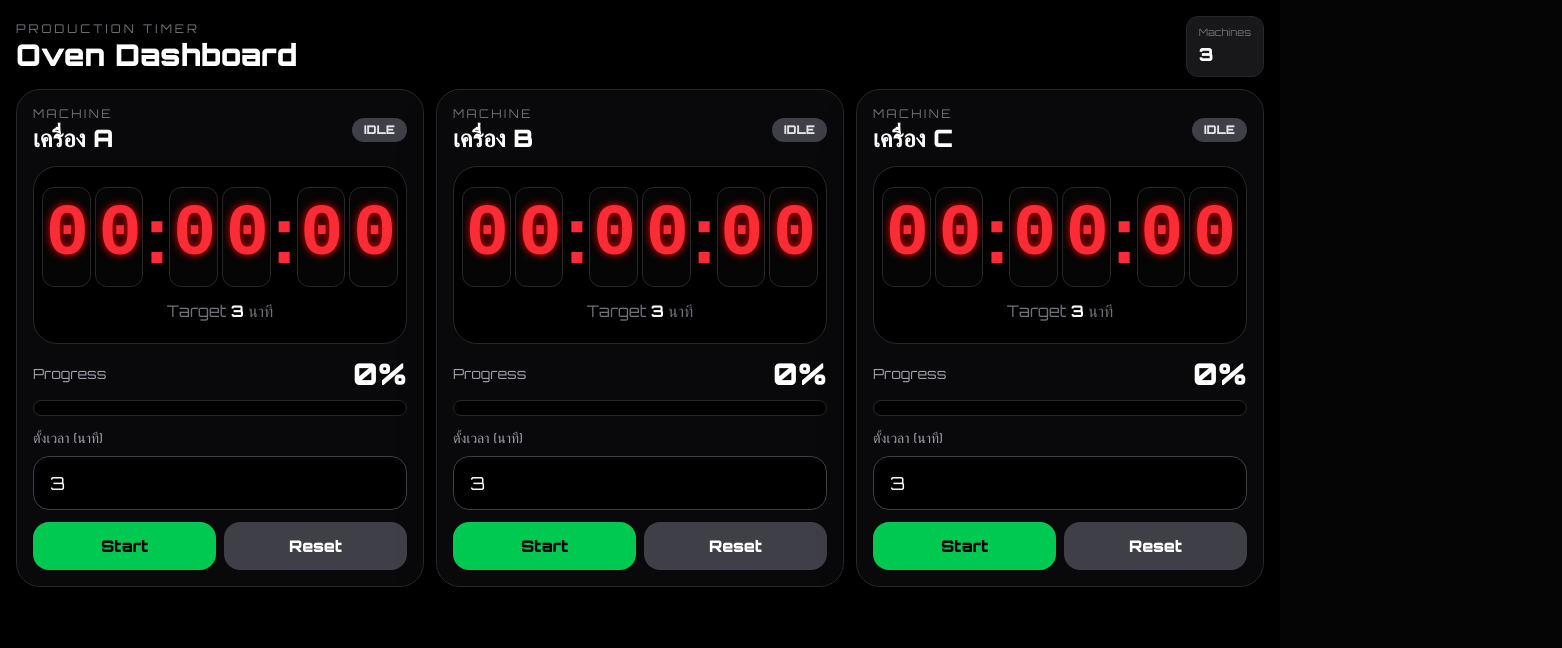
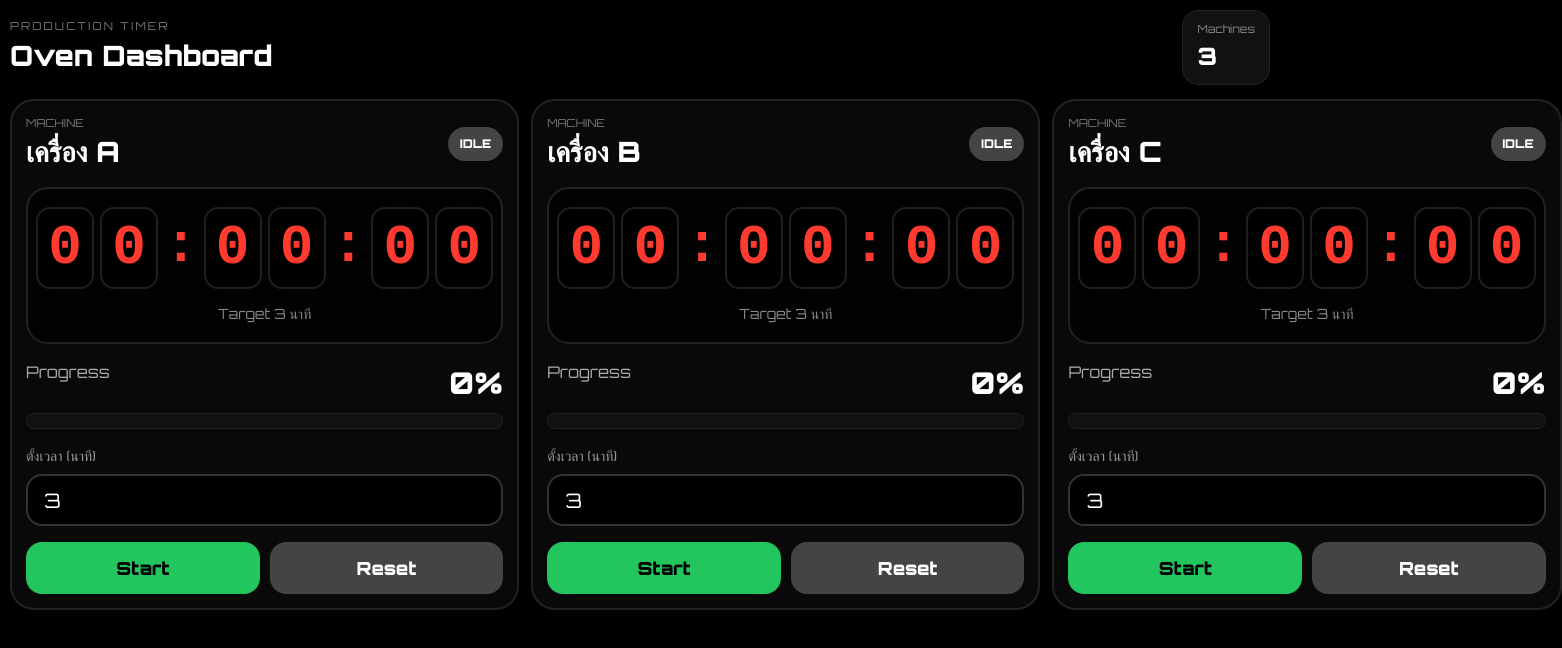
Before and after one commit to MJsushi/oven-timer, a Next.js app: page / in a window 1280 px wide. Shown: the top 648 px of the page, 1562 px wide, since content can reach past the window. Built offline with nearby package versions, Linux system fonts and the light colour scheme.

Commit message:
support old safari

```diff
--- a/src/app/globals.css
+++ b/src/app/globals.css
@@ -4,11 +4,9 @@ html,
 body {
   margin: 0;
   padding: 0;
-  background: #050505;
+  background: #000;
   color: white;
-  overflow-x: hidden;
-  font-family: var(--font-orbitron),
-    sans-serif;
+  font-family: Arial, Helvetica, sans-serif;
 }
 
 * {
@@ -31,50 +29,289 @@ input[type="number"] {
   appearance: textfield;
 }
 
-/* LED display */
-.led-text {
-  color: #ff453a;
-
-  text-shadow:
-    0 0 4px rgba(255, 69, 58, 0.9),
-    0 0 8px rgba(255, 69, 58, 0.8),
-    0 0 16px rgba(255, 69, 58, 0.7);
+.page {
+  min-height: 100vh;
+  background: #000;
+  padding: 10px;
 }
 
-/* subtle pulse */
-@keyframes ledPulse {
-  0% {
-    opacity: 0.94;
-  }
+.header {
+  display: flex;
+  justify-content: space-between;
+  align-items: center;
+  margin-bottom: 14px;
+}
 
-  50% {
-    opacity: 1;
-  }
+.header-sub {
+  font-size: 11px;
+  color: #777;
+  text-transform: uppercase;
+  letter-spacing: 0.2em;
+}
 
-  100% {
-    opacity: 0.94;
+.header-title {
+  margin: 0;
+  font-size: 28px;
+  font-weight: 900;
+}
+
+.machine-box {
+  background: #111;
+  border: 1px solid #222;
+  border-radius: 16px;
+  padding: 10px 14px;
+}
+
+.machine-label {
+  font-size: 11px;
+  color: #888;
+}
+
+.machine-count {
+  font-size: 24px;
+  font-weight: 900;
+}
+
+.grid {
+  display: grid;
+  grid-template-columns: 1fr;
+  gap: 12px;
+}
+
+@media (min-width: 768px) {
+  .grid {
+    grid-template-columns:
+      repeat(2, 1fr);
   }
 }
 
-.led-pulse {
-  animation: ledPulse 2s infinite;
-}
-
-/* progress shine */
-@keyframes progressGlow {
-  0% {
-    opacity: 0.5;
-  }
-
-  50% {
-    opacity: 1;
-  }
-
-  100% {
-    opacity: 0.5;
+@media (min-width: 1280px) {
+  .grid {
+    grid-template-columns:
+      repeat(3, 1fr);
   }
 }
 
-.progress-glow {
-  animation: progressGlow 1.5s infinite;
+.card {
+  border-radius: 24px;
+  padding: 14px;
+  border: 2px solid #222;
 }
+
+.card-normal {
+  background: #090909;
+}
+
+.card-warning {
+  background: #2a1800;
+  border-color: #ffb300;
+}
+
+.card-finished {
+  background: #330000;
+  border-color: #ff3b30;
+}
+
+.top-row {
+  display: flex;
+  justify-content: space-between;
+  align-items: center;
+  margin-bottom: 14px;
+}
+
+.machine-text {
+  font-size: 11px;
+  color: #777;
+  text-transform: uppercase;
+}
+
+.machine-name {
+  font-size: 28px;
+  font-weight: 900;
+}
+
+.status {
+  padding: 8px 12px;
+  border-radius: 999px;
+  font-size: 12px;
+  font-weight: 900;
+}
+
+.status-green {
+  background: #22c55e;
+  color: #000;
+}
+
+.status-red {
+  background: #ff3b30;
+  color: white;
+}
+
+.status-gray {
+  background: #444;
+  color: white;
+}
+
+.timer-box {
+  background: #020202;
+  border: 2px solid #222;
+  border-radius: 22px;
+  padding: 18px 8px;
+  margin-bottom: 16px;
+}
+
+.timer-row {
+  display: flex;
+  justify-content: center;
+  align-items: center;
+  gap: 6px;
+}
+
+.digit-box {
+  width: 58px;
+  height: 82px;
+  border-radius: 14px;
+  background: #000;
+  border: 2px solid #1f1f1f;
+  display: flex;
+  align-items: center;
+  justify-content: center;
+}
+
+.digit {
+  color: #ff3b30;
+  font-size: 56px;
+  font-weight: 900;
+  line-height: 1;
+  font-family:
+    "Courier New",
+    monospace;
+}
+
+.colon {
+  color: #ff3b30;
+  font-size: 56px;
+  font-weight: 900;
+  line-height: 1;
+  font-family:
+    "Courier New",
+    monospace;
+  margin-bottom: 4px;
+}
+
+.target {
+  text-align: center;
+  color: #888;
+  margin-top: 14px;
+  font-size: 14px;
+}
+
+.progress-top {
+  display: flex;
+  justify-content: space-between;
+  margin-bottom: 8px;
+  color: #aaa;
+}
+
+.progress-text {
+  font-size: 30px;
+  font-weight: 900;
+  color: white;
+}
+
+.progress-bar {
+  height: 16px;
+  background: #111;
+  border-radius: 999px;
+  overflow: hidden;
+  border: 1px solid #222;
+  margin-bottom: 16px;
+}
+
+.progress-fill {
+  height: 100%;
+}
+
+.fill-green {
+  background: #22c55e;
+}
+
+.fill-yellow {
+  background: #facc15;
+}
+
+.fill-red {
+  background: #ff3b30;
+}
+
+.input-label {
+  margin-bottom: 8px;
+  color: #999;
+  font-size: 14px;
+}
+
+.input {
+  width: 100%;
+  height: 52px;
+  border-radius: 16px;
+  border: 2px solid #333;
+  background: #000;
+  color: white;
+  font-size: 20px;
+  padding: 0 16px;
+}
+
+.button-row {
+  display: flex;
+  gap: 10px;
+  margin-top: 16px;
+}
+
+.button {
+  flex: 1;
+  height: 52px;
+  border: 0;
+  border-radius: 16px;
+  font-size: 18px;
+  font-weight: 900;
+  cursor: pointer;
+}
+
+.button-green {
+  background: #22c55e;
+  color: #000;
+}
+
+.button-orange {
+  background: #f97316;
+  color: #000;
+}
+
+.button-gray {
+  background: #444;
+  color: white;
+}
+
+@media (max-width: 768px) {
+  .header-title {
+    font-size: 22px;
+  }
+
+  .machine-name {
+    font-size: 22px;
+  }
+
+  .digit-box {
+    width: 42px;
+    height: 64px;
+  }
+
+  .digit,
+  .colon {
+    font-size: 42px;
+  }
+
+  .progress-text {
+    font-size: 24px;
+  }
+}
--- a/src/app/layout.js
+++ b/src/app/layout.js
@@ -4,6 +4,12 @@ import "./globals.css";
 const orbitron = Orbitron({
   subsets: ["latin"],
   weight: ["400", "500", "700", "900"],
+  display: "swap", // ✅ safari เก่ากว่า support ดีกว่า
+  fallback: [
+    "Arial",
+    "Helvetica",
+    "sans-serif",
+  ],
   variable: "--font-orbitron",
 });
 
@@ -21,6 +27,9 @@ export const metadata = {
   icons: {
     apple: "/icon-192.png",
   },
+
+  viewport:
+    "width=device-width, initial-scale=1, maximum-scale=1, user-scalable=no",
 };
 
 export default function RootLayout({
@@ -28,10 +37,24 @@ export default function RootLayout({
 }) {
   return (
     <html
-      lang="en"
+      lang="th"
       className={orbitron.variable}
     >
-      <body>{children}</body>
+      <body
+        style={{
+          margin: 0,
+          background: "#050505",
+          color: "white",
+          fontFamily:
+            "var(--font-orbitron), Arial, sans-serif",
+          WebkitTouchCallout: "none",
+          WebkitUserSelect: "none",
+          userSelect: "none",
+          touchAction: "manipulation",
+        }}
+      >
+        {children}
+      </body>
     </html>
   );
 }
--- a/src/app/page.js
+++ b/src/app/page.js
@@ -30,22 +30,23 @@ export default function Page() {
     }))
   );
 
-  const wakeLockRef = useRef(null);
   const audioRef = useRef(null);
 
-  // 🔆 wake lock
-  const enableWakeLock = async () => {
+  // 🔊 init audio
+  useEffect(() => {
     try {
-      if ("wakeLock" in navigator) {
-        wakeLockRef.current =
-          await navigator.wakeLock.request(
-            "screen"
-          );
+      const AudioContextClass =
+        window.AudioContext ||
+        window.webkitAudioContext;
+
+      if (AudioContextClass) {
+        audioRef.current =
+          new AudioContextClass();
       }
     } catch (err) {
       console.log(err);
     }
-  };
+  }, []);
 
   // ⏱ timer
   useEffect(() => {
@@ -91,19 +92,10 @@ export default function Page() {
   // 🔊 alarm
   const playAlarm = () => {
     try {
-      const AudioContextClass =
-        window.AudioContext ||
-        window.webkitAudioContext;
-
-      if (!AudioContextClass) return;
-
-      if (!audioRef.current) {
-        audioRef.current =
-          new AudioContextClass();
-      }
-
       const audioContext =
         audioRef.current;
+
+      if (!audioContext) return;
 
       const playNote = (
         frequency,
@@ -136,7 +128,7 @@ export default function Page() {
         );
 
         gainNode.gain.exponentialRampToValueAtTime(
-          0.18,
+          0.15,
           start + 0.01
         );
 
@@ -152,9 +144,9 @@ export default function Page() {
         );
       };
 
-      playNote(1200, 0.15, 0);
-      playNote(1600, 0.15, 0.2);
-      playNote(2200, 0.35, 0.4);
+      playNote(1200, 0.12, 0);
+      playNote(1600, 0.12, 0.15);
+      playNote(2200, 0.3, 0.3);
     } catch (err) {
       console.log(err);
     }
@@ -163,7 +155,8 @@ export default function Page() {
   // 🗣 speak
   const speakThai = (text) => {
     try {
-      if (!window.speechSynthesis) return;
+      if (!window.speechSynthesis)
+        return;
 
       speechSynthesis.cancel();
 
@@ -190,8 +183,6 @@ export default function Page() {
         await audioRef.current.resume();
       }
     } catch (e) {}
-
-    await enableWakeLock();
 
     setMachines((prev) =>
       prev.map((m) =>
@@ -222,7 +213,7 @@ export default function Page() {
     );
   };
 
-  // ⌨️ update minute
+  // ⌨️ minute
   const updateMinute = (
     id,
     value
@@ -240,7 +231,7 @@ export default function Page() {
     );
   };
 
-  // 🕒 split time
+  // 🕒 split
   const splitTime = (sec) => {
     const h = String(
       Math.floor(sec / 3600)
@@ -259,32 +250,32 @@ export default function Page() {
   };
 
   return (
-    <main className="min-h-screen bg-black text-white p-2 md:p-4">
+    <main className="page">
       {/* header */}
-      <div className="mb-3 flex items-center justify-between">
+      <div className="header">
         <div>
-          <div className="text-[10px] md:text-xs text-zinc-500 uppercase tracking-[0.25em]">
+          <div className="header-sub">
             Production Timer
           </div>
 
-          <h1 className="text-xl md:text-3xl font-black">
+          <h1 className="header-title">
             Oven Dashboard
           </h1>
         </div>
 
-        <div className="bg-zinc-900 border border-zinc-800 rounded-xl px-3 py-2">
-          <div className="text-[10px] text-zinc-500">
+        <div className="machine-box">
+          <div className="machine-label">
             Machines
           </div>
 
-          <div className="text-lg font-black">
+          <div className="machine-count">
             {machines.length}
           </div>
         </div>
       </div>
 
       {/* cards */}
-      <div className="grid grid-cols-1 md:grid-cols-2 xl:grid-cols-3 gap-3">
+      <div className="grid">
         {machines.map((m) => {
           const targetSec =
             Number(m.targetMinute) * 60;
@@ -303,46 +294,34 @@ export default function Page() {
           return (
             <div
               key={m.id}
-              className={`
-                rounded-3xl
-                border
-                p-3 md:p-4
-                flex
-                flex-col
-                gap-3
-                shadow-2xl
-                ${
+              className={`card ${
                 m.finished
-                    ? "bg-red-950 border-red-600"
+                  ? "card-finished"
                   : warning
-                    ? "bg-yellow-950 border-yellow-500"
-                    : "bg-zinc-950 border-zinc-800"
-                }
-              `}
+                  ? "card-warning"
+                  : "card-normal"
+              }`}
             >
               {/* top */}
-              <div className="flex items-center justify-between">
+              <div className="top-row">
                 <div>
-                  <div className="text-[10px] md:text-xs uppercase tracking-[0.2em] text-zinc-500">
+                  <div className="machine-text">
                     Machine
                   </div>
 
-                  <div className="text-lg md:text-2xl font-black">
+                  <div className="machine-name">
                     {m.name}
                   </div>
                 </div>
 
                 <div
-                  className={`
-                    px-3 py-1 rounded-full text-xs font-black
-                    ${
+                  className={`status ${
                     m.finished
-                        ? "bg-red-500 text-white"
+                      ? "status-red"
                       : m.running
-                        ? "bg-green-500 text-black"
-                        : "bg-zinc-700 text-zinc-200"
-                    }
-                  `}
+                      ? "status-green"
+                      : "status-gray"
+                  }`}
                 >
                   {m.finished
                     ? "FINISHED"
@@ -352,62 +331,25 @@ export default function Page() {
                 </div>
               </div>
 
-              {/* TIMER */}
-              <div className="bg-black rounded-3xl border border-zinc-800 px-2 py-4 md:py-5">
-                <div className="flex items-center justify-center gap-1">
-                  {splitTime(m.seconds).map(
-                    (char, i) =>
+              {/* timer */}
+              <div className="timer-box">
+                <div className="timer-row">
+                  {splitTime(
+                    m.seconds
+                  ).map((char, i) =>
                     char === ":" ? (
                       <div
                         key={i}
-                          className="
-                            text-[42px]
-                            md:text-[72px]
-                            font-black
-                            leading-none
-                            text-red-500
-                            mb-1
-                          "
+                        className="colon"
                       >
                         :
                       </div>
                     ) : (
                       <div
                         key={i}
-                          className="
-                            w-[44px]
-                            h-[62px]
-                            md:w-[72px]
-                            md:h-[100px]
-                            rounded-xl
-                            border
-                            border-zinc-800
-                            bg-[#050505]
-                            flex
-                            items-center
-                            justify-center
-                            overflow-hidden
-                          "
+                        className="digit-box"
                       >
-                          <div
-                            className="
-                              text-[40px]
-                              md:text-[72px]
-                              font-black
-                              leading-none
-                              text-red-500
-                              tracking-tight
-                              select-none
-                            "
-                            style={{
-                              fontFamily:
-                                "'Courier New', monospace",
-                              textShadow:
-                                "0 0 8px rgba(255,0,0,0.9)",
-                              transform:
-                                "translateY(-2px)",
-                            }}
-                          >
+                        <div className="digit">
                           {char}
                         </div>
                       </div>
@@ -415,39 +357,31 @@ export default function Page() {
                   )}
                 </div>
 
-                <div className="text-center mt-3 text-zinc-500 text-sm md:text-base">
+                <div className="target">
                   Target{" "}
-                  <span className="text-white font-bold">
-                    {m.targetMinute}
-                  </span>{" "}
-                  นาที
+                  {m.targetMinute} นาที
                 </div>
               </div>
 
               {/* progress */}
               <div>
-                <div className="flex items-center justify-between mb-2">
-                  <div className="text-sm text-zinc-400">
-                    Progress
+                <div className="progress-top">
+                  <span>Progress</span>
+
+                  <span className="progress-text">
+                    {Math.floor(progress)}%
+                  </span>
                 </div>
 
-                  <div className="text-2xl md:text-3xl font-black text-white">
-                    {Math.floor(progress)}%
-                  </div>
-                </div>
-
-                <div className="h-4 bg-black rounded-full overflow-hidden border border-zinc-800">
+                <div className="progress-bar">
                   <div
-                    className={`
-                      h-full transition-all duration-500
-                      ${
+                    className={`progress-fill ${
                       m.finished
-                          ? "bg-red-500"
+                        ? "fill-red"
                         : warning
-                          ? "bg-yellow-400"
-                          : "bg-green-500"
-                      }
-                    `}
+                        ? "fill-yellow"
+                        : "fill-green"
+                    }`}
                     style={{
                       width: `${progress}%`,
                     }}
@@ -457,7 +391,7 @@ export default function Page() {
 
               {/* input */}
               <div>
-                <div className="text-sm text-zinc-400 mb-2">
+                <div className="input-label">
                   ตั้งเวลา (นาที)
                 </div>
 
@@ -470,42 +404,22 @@ export default function Page() {
                       e.target.value
                     )
                   }
-                  className="
-                    w-full
-                    rounded-2xl
-                    bg-black
-                    border
-                    border-zinc-700
-                    px-4
-                    py-3
-                    text-lg
-                    outline-none
-                    text-white
-                  "
+                  className="input"
                 />
               </div>
 
               {/* buttons */}
-              <div className="flex gap-2">
+              <div className="button-row">
                 <button
                   type="button"
                   onClick={() =>
                     toggle(m.id)
                   }
-                  className={`
-                    flex-1
-                    py-3
-                    rounded-2xl
-                    font-black
-                    text-base
-                    active:scale-95
-                    transition-all
-                    ${
+                  className={`button ${
                     m.running
-                        ? "bg-orange-500 text-black"
-                        : "bg-green-500 text-black"
-                    }
-                  `}
+                      ? "button-orange"
+                      : "button-green"
+                  }`}
                 >
                   {m.running
                     ? "Pause"
@@ -517,15 +431,7 @@ export default function Page() {
                   onClick={() =>
                     reset(m.id)
                   }
-                  className="
-                    flex-1
-                    py-3
-                    rounded-2xl
-                    font-black
-                    text-base
-                    bg-zinc-700
-                    active:scale-95
-                  "
+                  className="button button-gray"
                 >
                   Reset
                 </button>
```
Lines whose indentation alone changed are shown as unchanged.
